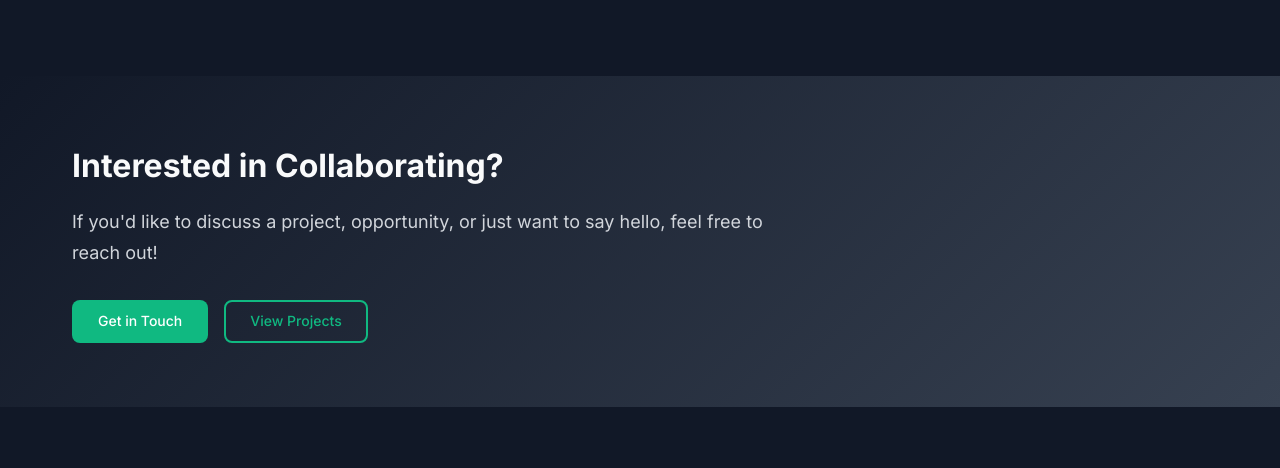
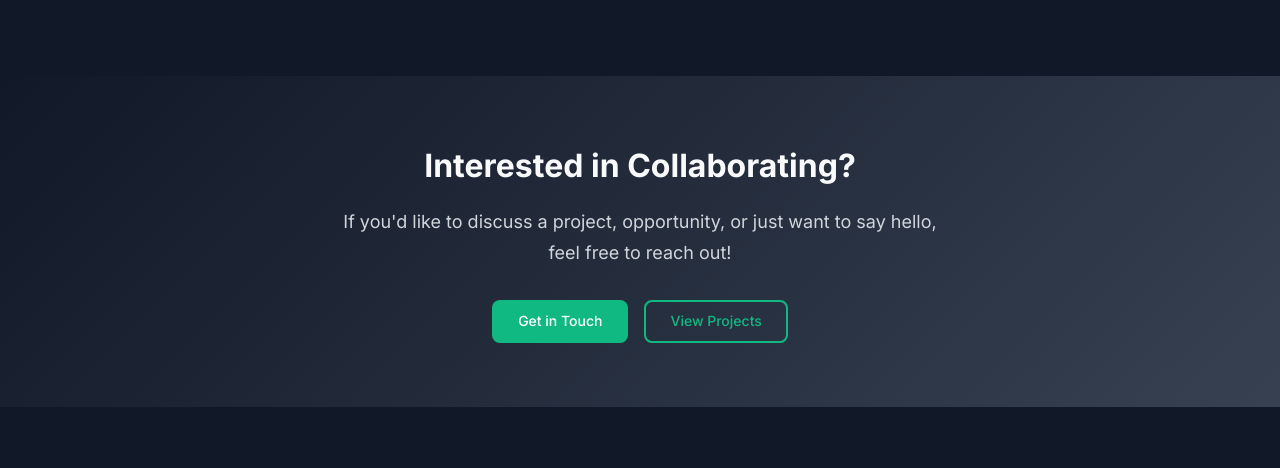
Before and after one commit to natsudotmv/natsudotmv.github.io, a plain HTML site: page skill.html in a window 1280 px wide. Shown: the part 1666-2134 px from the top of the page. Drawn offline with nearby package versions, Linux system fonts and the light colour scheme.

Commit message:
center contact section and update call-to-action links

```diff
--- a/skill.html
+++ b/skill.html
@@ -207,13 +207,13 @@
 
         <!-- Contact Section -->
         <section class="contact-section">
-            <div class="container">
-                <div class="contact-grid">
-                    <div class="contact-info">
+            <div class="container" style="display: flex; justify-content: center;">
+                <div class="contact-grid" style="display: flex; justify-content: center; width: 100%;">
+                    <div class="contact-info" style="text-align: center; max-width: 600px;">
                         <h2>Interested in Collaborating?</h2>
                         <p>If you'd like to discuss a project, opportunity, or just want to say hello, feel free to reach out!</p>
-                    <div class="contact-cta">
-                        <a href="index.html#contact" class="btn btn-primary">Get in Touch</a>
+                    <div class="contact-cta" style="display: flex; justify-content: center; gap: 1rem; flex-wrap: wrap;">
+                        <a href="contact.html" class="btn btn-primary">Get in Touch</a>
                         <a href="projects.html" class="btn btn-outline">View Projects</a>
                     </div>
                 </div>
```
